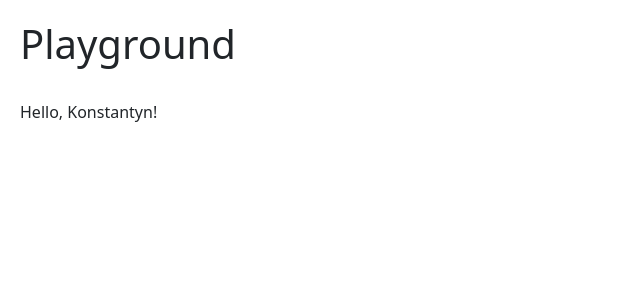
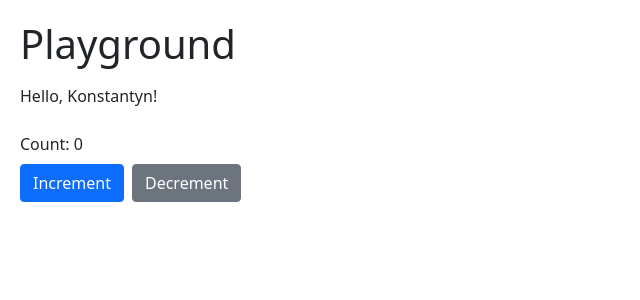
Before and after one commit to burlai/playground, a React (Vite) app: page / in a window 1280 px wide. Shown: the top 300 px of the page, without its empty margins (0-640 px from the left). Built offline with nearby package versions, Linux system fonts and the light colour scheme.

Commit message:
add Counter

```diff
--- a/src/App.tsx
+++ b/src/App.tsx
@@ -1,14 +1,16 @@
 import React from 'react';
 import './App.css'
+import Counter from './components/Counter';
 import HelloWorld from './components/SimplestComponet';
 
 const App = () => {
 
   return (
     <div className='App'>
-      <h1 className='h1'>Playground</h1>
+      <h1 className="h1 mb-3">Playground</h1>
+      <HelloWorld name='Konstantyn' />
       <br/>
-      <HelloWorld name='Konstantyn' />
+      <Counter initialCount={0} />
     </div>
   );
 }
--- /dev/null
+++ b/src/components/Counter.tsx
@@ -0,0 +1,29 @@
+import React, { useState } from "react";
+
+interface CounterInterface {
+    initialCount: number,
+}
+
+const Counter: React.FC<CounterInterface> = ({initialCount}) => {
+  const [count, setCount] = useState(initialCount);
+
+  const increment = () => {
+    setCount(count + 1);
+  };
+
+  const decrement = () => {
+    if (count > 0) {
+      setCount(count - 1);
+    }
+  };
+
+  return (
+    <div>
+      <div className="mb-2">Count: {count}</div>
+      <button className="btn btn-primary d-inline-block me-2" onClick={increment}>Increment</button>
+      <button className="btn btn-secondary d-inline-block" onClick={decrement}>Decrement</button>
+    </div>
+  );
+};
+
+export default Counter;
```
